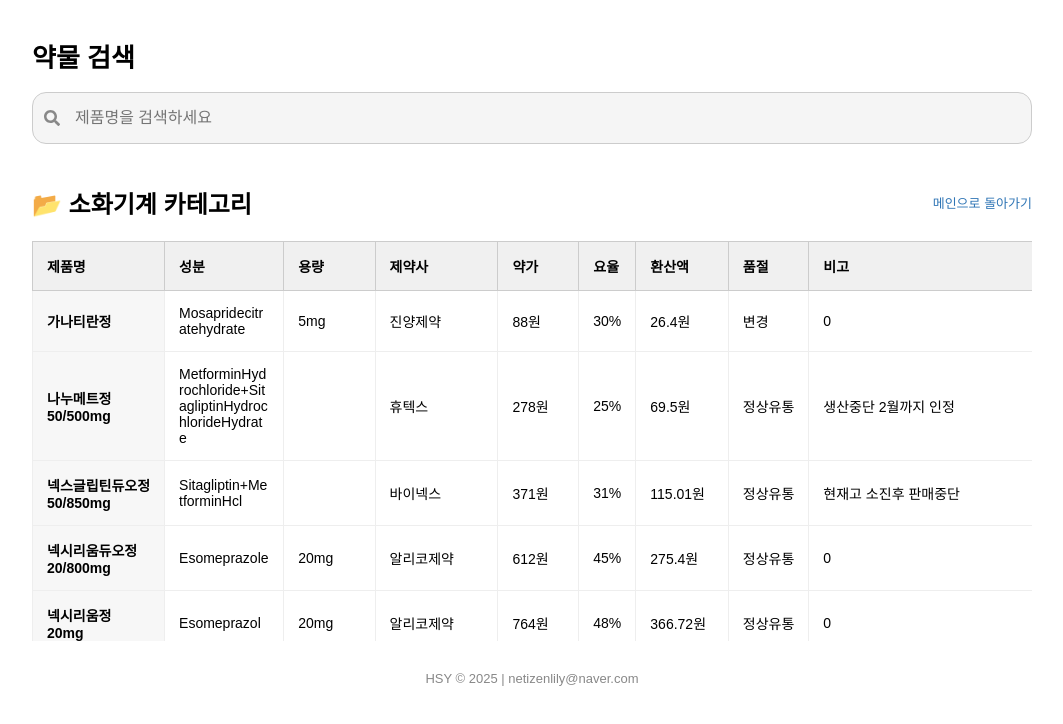
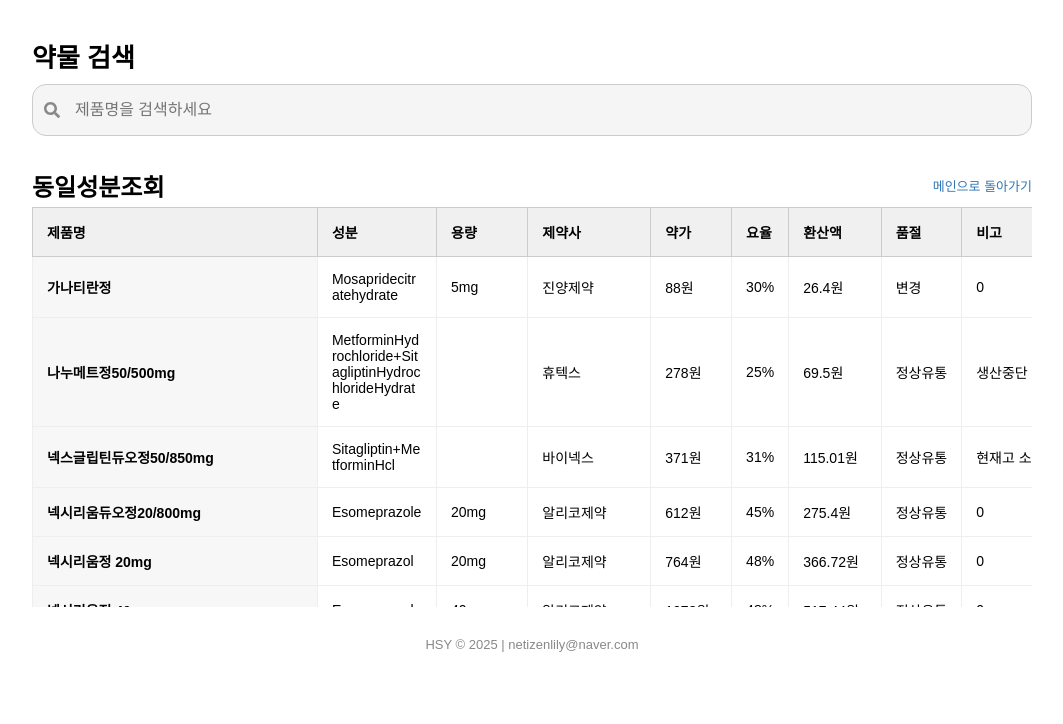
Before and after one commit to dasampharm/dasanpharm, a React (Create React App) app: page / in a window 1280 px wide. Both pictures are taken after a click on the button "소화기계". Shown: the top 724 px of the page, without its empty margins (108-1171 px from the left). Built offline with nearby package versions, Linux system fonts and the light colour scheme.

Commit message:
Update App.js_조정조정

```diff
--- a/src/App.js
+++ b/src/App.js
@@ -85,14 +85,18 @@ function App() {
       left: 0,
       background: "#f7f7f7",
       zIndex: 2,
-      minWidth: "100px"
+      minWidth: "100px",
+      fontWeight: "bold",
+      whiteSpace: "nowrap",
+      overflow: "hidden",
+      textOverflow: "ellipsis",
+      wordBreak: "keep-all"
     } : {};
-    if (["제품명", "성분", "용량", "제약사"].includes(key)) {
+    if (["성분", "용량", "제약사"].includes(key)) {
       return {
         whiteSpace: value && value.length > 8 ? "normal" : "nowrap",
         wordBreak: "break-word",
         overflowWrap: "anywhere",
-        fontWeight: key === "제품명" ? "bold" : "normal",
         ...commonStickyStyle
       };
     }
@@ -104,7 +108,7 @@ function App() {
     }
     if (key === "비고") {
       return {
-        whiteSpace: value && value.length > 25 ? "normal" : "nowrap",
+        whiteSpace: value && value.length > 15 ? "normal" : "nowrap",
         wordBreak: "break-word",
         overflowWrap: "anywhere",
         ...commonStickyStyle
@@ -123,8 +127,8 @@ function App() {
   return (
     <div style={{ padding: "20px", fontFamily: "sans-serif", maxWidth: "1000px", margin: "0 auto" }}>
       <div style={{ position: "sticky", top: 0, zIndex: 10, backgroundColor: "#fff", paddingBottom: "10px" }}>
-        <h1 style={{ fontSize: "26px" }}>약물 검색</h1>
-        <div style={{ display: "flex", gap: "8px", marginBottom: "10px" }}>
+        <h1 style={{ fontSize: "26px", marginBottom: "10px" }}>약물 검색</h1>
+        <div style={{ display: "flex", gap: "8px", marginBottom: "12px" }}>
           <div style={{ position: "relative", flexGrow: 1 }}>
             <FaSearch style={{ position: "absolute", top: "50%", left: "12px", transform: "translateY(-50%)", color: "#888" }} />
             <input
@@ -162,24 +166,24 @@ function App() {
       )}
 
       {(selectedDrug || selectedCategory) && (
-        <div style={{ marginTop: "1px", width: "100%", overflowX: "auto" }}>
-          <div style={{ display: "flex", justifyContent: "space-between", alignItems: "center", marginBottom: "1px" }}>
-            <h2>{selectedDrug ? "동일성분조회" : `📂 ${selectedCategory} 카테고리`}</h2>
+        <div style={{ marginTop: "10px", width: "100%", overflowX: "auto" }}>
+          <div style={{ display: "flex", justifyContent: "space-between", alignItems: "center", marginBottom: "4px" }}>
+            <h2 style={{ margin: 0 }}>동일성분조회</h2>
             <span onClick={handleReset} style={{ fontSize: "13px", color: "#2F75B5", cursor: "pointer" }}>메인으로 돌아가기</span>
           </div>
 
           {selectedDrug && (
-            <div style={{ fontSize: "20px", marginBottom: "10px" }}>
+            <div style={{ fontSize: "14px", marginBottom: "4px" }}>
               성분 : {selectedDrug["성분"]} {selectedDrug["용량"]}
             </div>
           )}
 
           {selectedDrug && (
-            <div style={{ display: "flex", gap: "10px", marginBottom: "10px" }}>
-              <label style={{ display: "flex", alignItems: "center", fontSize: "17px" }}>
+            <div style={{ display: "flex", gap: "12px", marginBottom: "12px" }}>
+              <label style={{ display: "flex", alignItems: "center", fontSize: "14px" }}>
                 <input type="checkbox" checked={sameDoseOnly} onChange={() => setSameDoseOnly(!sameDoseOnly)} /> 동일 용량
               </label>
-              <label style={{ display: "flex", alignItems: "center", fontSize: "17px" }}>
+              <label style={{ display: "flex", alignItems: "center", fontSize: "14px" }}>
                 <input type="checkbox" checked={availableOnly} onChange={() => setAvailableOnly(!availableOnly)} /> 거래 가능
               </label>
             </div>
```
